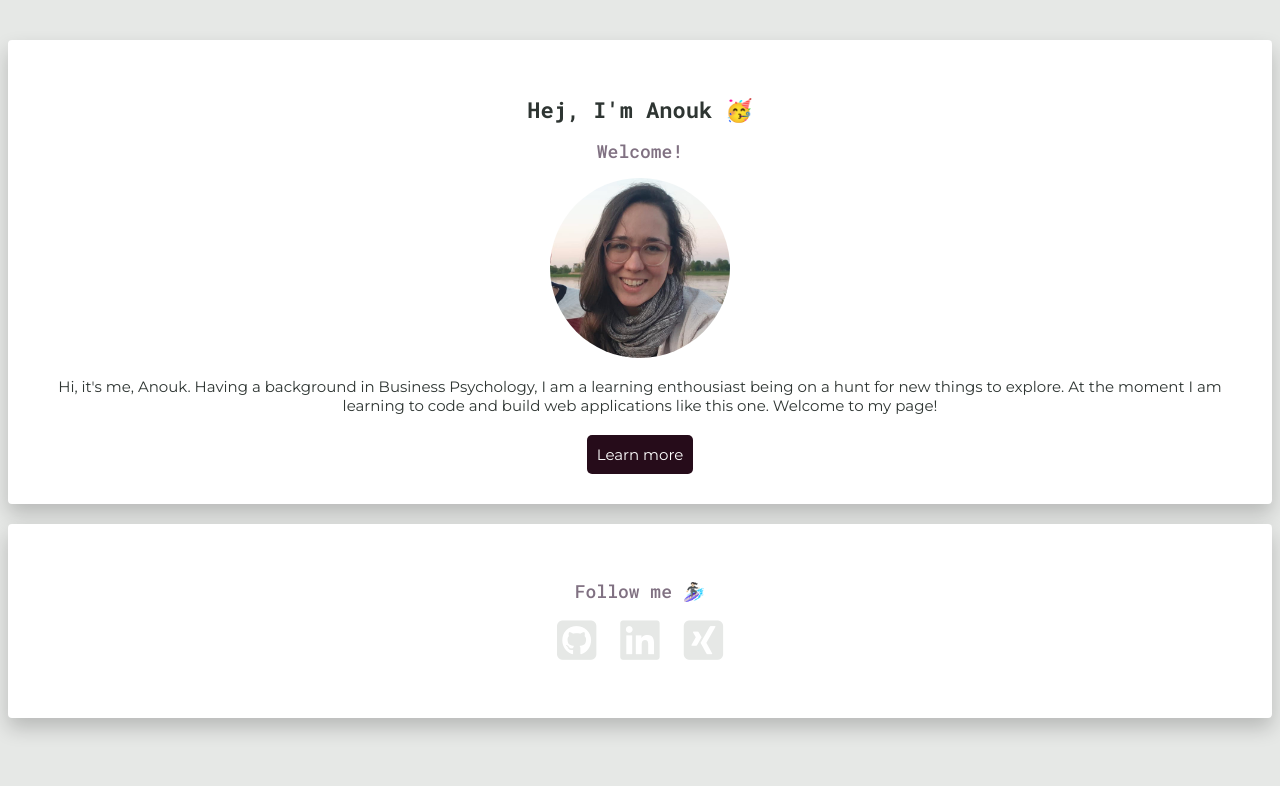
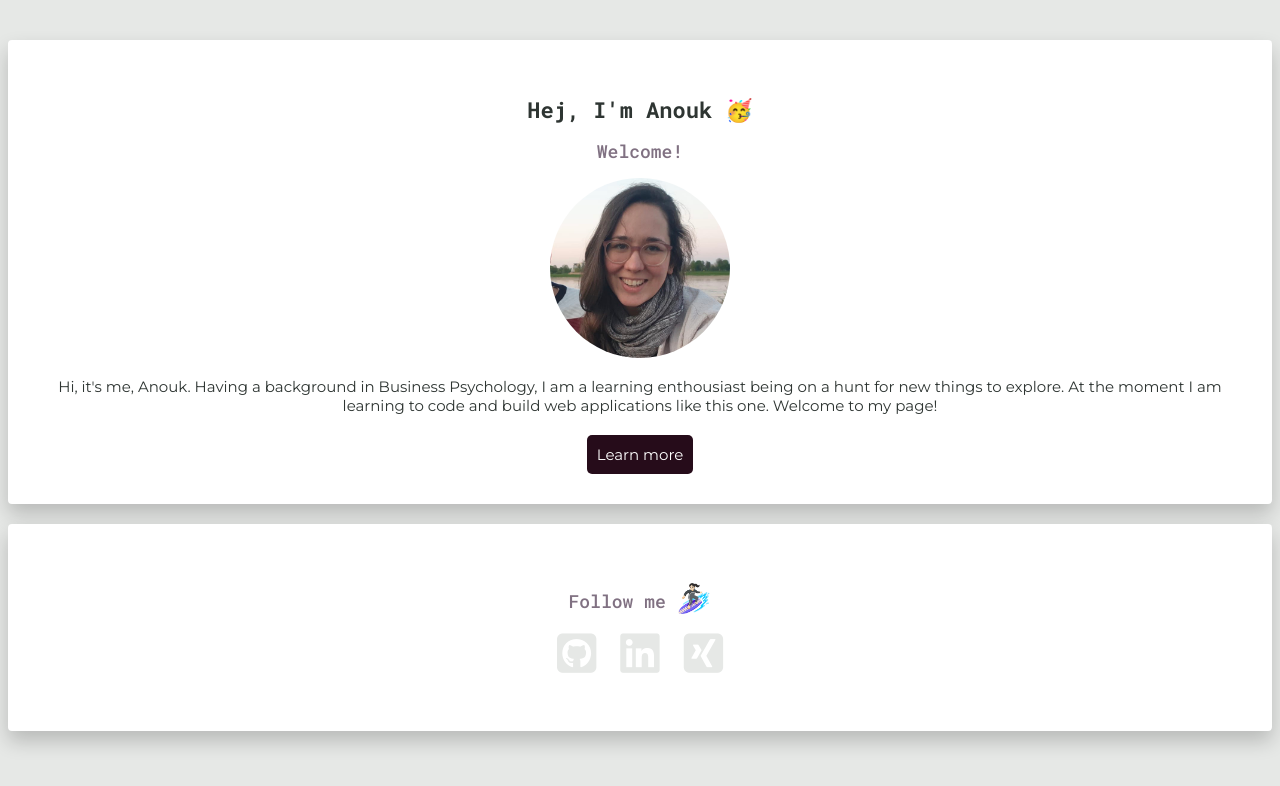
Before and after one commit to anoukmae/profile, a plain HTML site: page index.html in a window 1280 px wide. Drawn offline with Linux system fonts and the light colour scheme.

Commit message:
adjusted surf icon

```diff
--- a/index.html
+++ b/index.html
@@ -21,7 +21,7 @@
         </div>
 
         <div class="white-card">
-          <h2>Follow me <span class="icon_surf">🏄🏻‍♀️</span></h2>
+          <h2>Follow me <span class="icon-surf">🏄🏻‍♀️</span></h2>
           <ul class="list-inline">
             <li>
               <a href="#" target="_blank">
--- a/style.css
+++ b/style.css
@@ -113,5 +113,5 @@ a:hover {
 }
 
 .icon-surf {
-  font-size: 26px;
+  font-size: 28px;
 }
```
